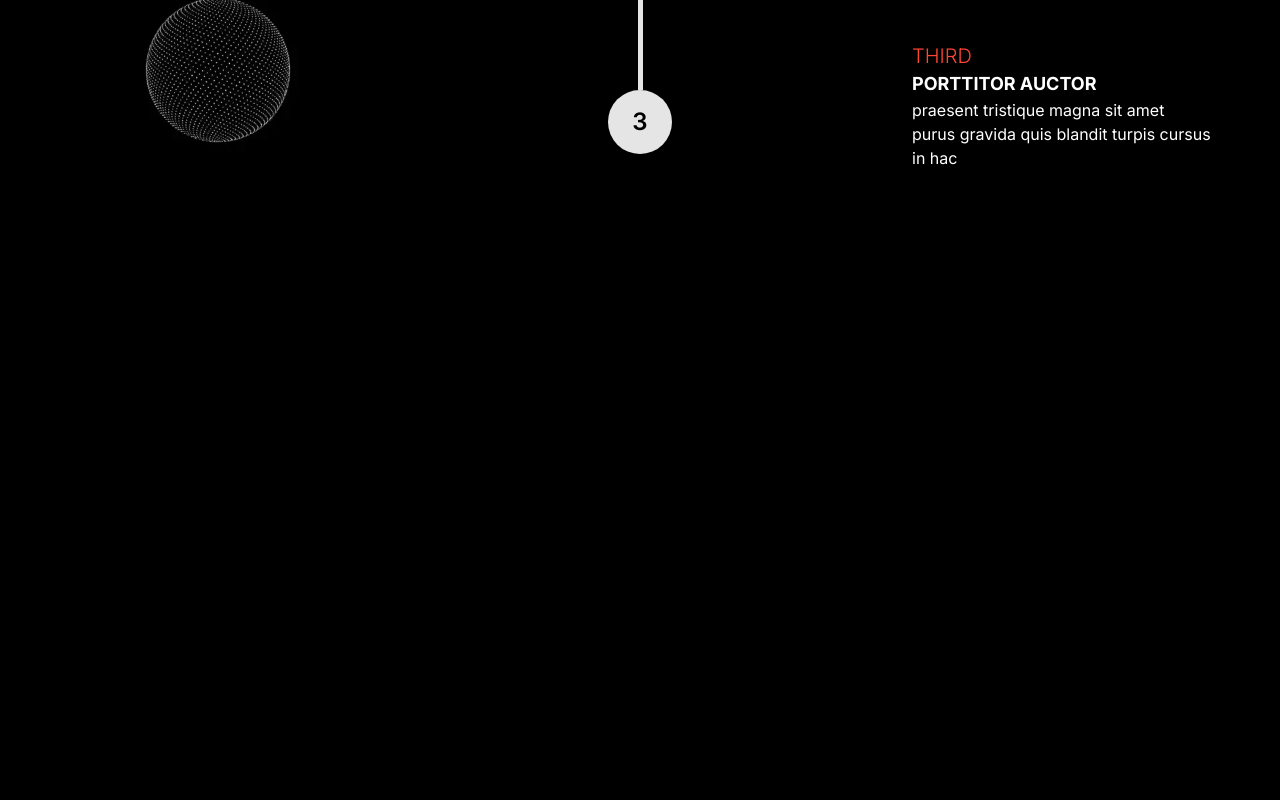
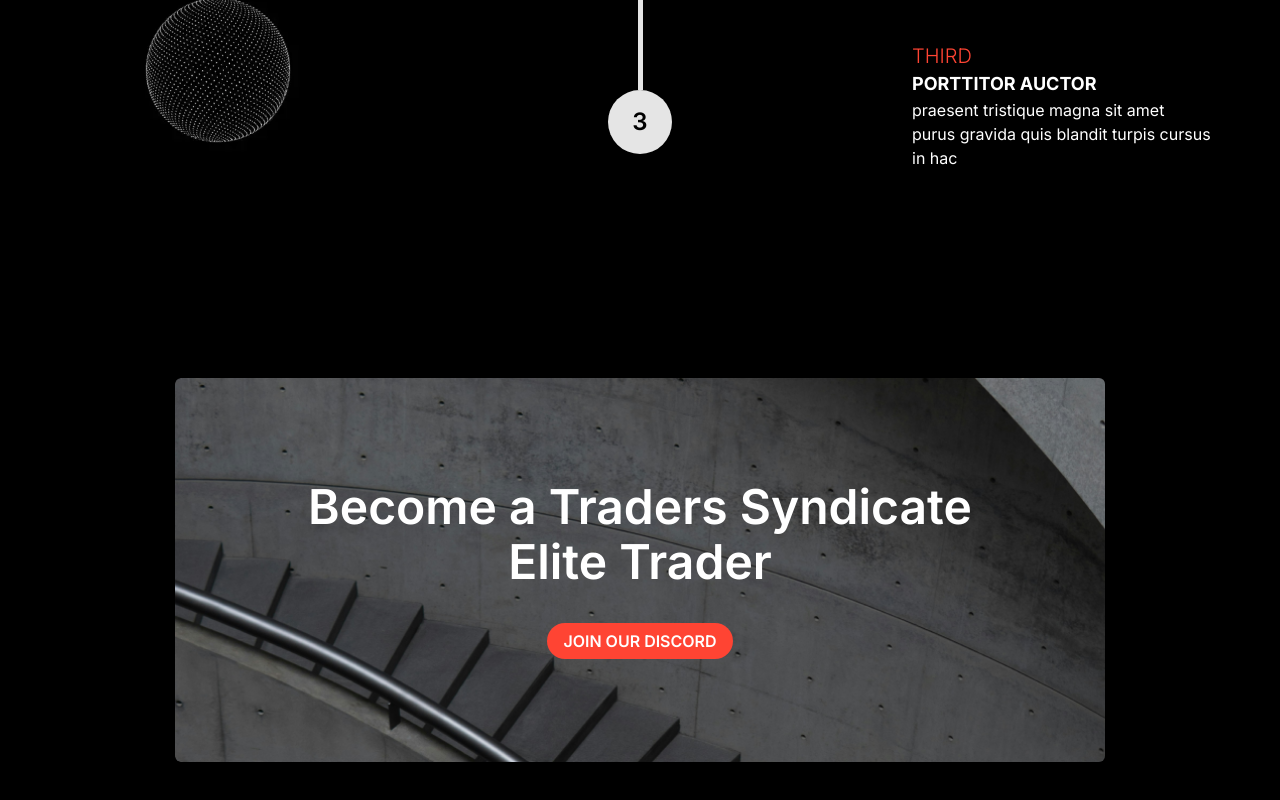
Before and after one commit to tdfrost/traders-syndicate, a Next.js app in the folder trade-syndicate/: page / in a window 1280 px wide. Shown: the part 3191-3991 px from the top of the page. Before the commit the page ends 3473 px from the top, so only its background shows below. Built offline with nearby package versions, Linux system fonts and the light colour scheme.

Commit message:
added closing desktop cta section

```diff
--- a/trade-syndicate/src/app/page.tsx
+++ b/trade-syndicate/src/app/page.tsx
@@ -1,4 +1,5 @@
 import PrimaryButton, { ButtonType } from "@/components/buttons/PrimaryButton"
+import ClosingCta from "@/components/cta/ClosingCta"
 import TimeLine from "@/components/timeline/TimeLine"
 import Image from "next/image"
 
@@ -187,6 +188,10 @@
           <div>
             <TimeLine />
           </div>
+
+          <div className="w-full flex justify-center my-52">
+            <ClosingCta />
+          </div>
         </div>
       </main>
     </div>
--- /dev/null
+++ b/trade-syndicate/src/components/cta/ClosingCta.tsx
@@ -0,0 +1,23 @@
+import React from "react"
+import PrimaryButton, { ButtonType } from "../buttons/PrimaryButton"
+
+const ClosingCta = () => {
+  return (
+    <div className="bg-[url('/images/cta.png')] bg-no-repeat bg-cover rounded-md w-3/4 h-96 flex flex-col items-center justify-center space-y-8">
+      <h2 className="text-5xl font-semibold text-center leading-[1.15]">
+        Become a Traders Syndicate <br />
+        Elite Trader
+      </h2>
+
+      <div className="hidden md:block py-2">
+        <PrimaryButton
+          buttonColor={ButtonType.primary}
+          text="Join Our Discord"
+          textCapitalized
+        />
+      </div>
+    </div>
+  )
+}
+
+export default ClosingCta
```
Also changed, not shown: trade-syndicate/public/images/cta.png (added).
